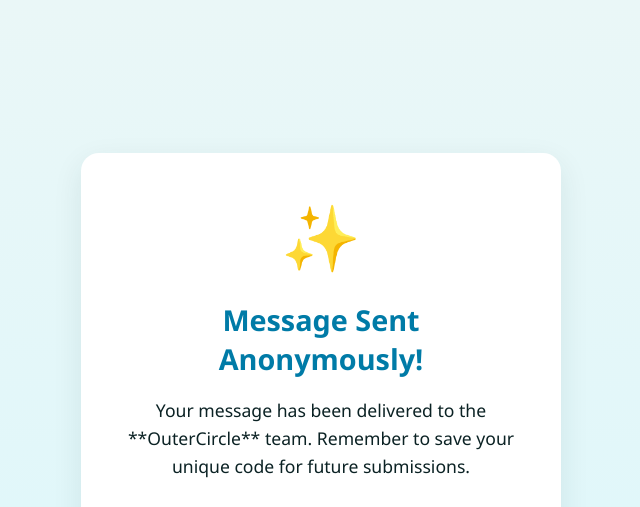
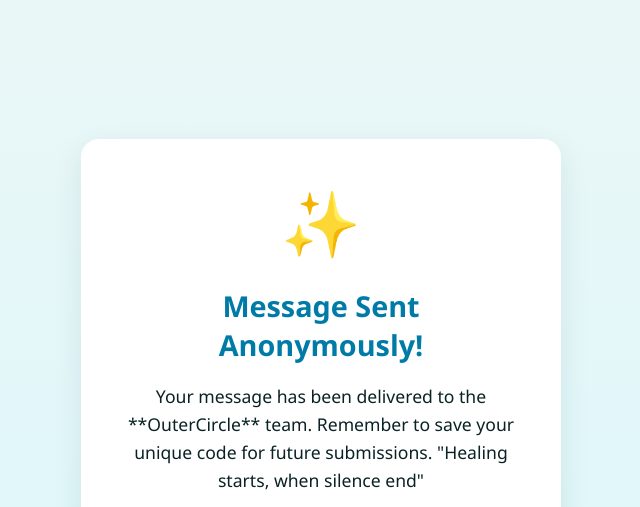
Before and after one commit to mongabra/Outer_Circle, a Flask app: template templates/EncouragementPage.html in a window 1280 px wide. Shown: the top 507 px of the page, without its empty margins (319-959 px from the left). Run offline with Flask 3, Linux system fonts and the light colour scheme; the template is opened without the code that fills it, so the values that code supplies are empty; some libraries are stand-ins or nearby versions.

Commit message:
Encouragement message

```diff
--- a/templates/EncouragementPage.html
+++ b/templates/EncouragementPage.html
@@ -72,6 +72,7 @@
         <p>
             Your message has been delivered to the **OuterCircle** team.
             Remember to save your unique code for future submissions.
+            "Healing starts, when silence end"
         </p>
         <p>Your Code: <span class="code">{{ code }}</span></p>
         <a href="{{ url_for('home') }}" class="btn">Send Another Message</a>
```
